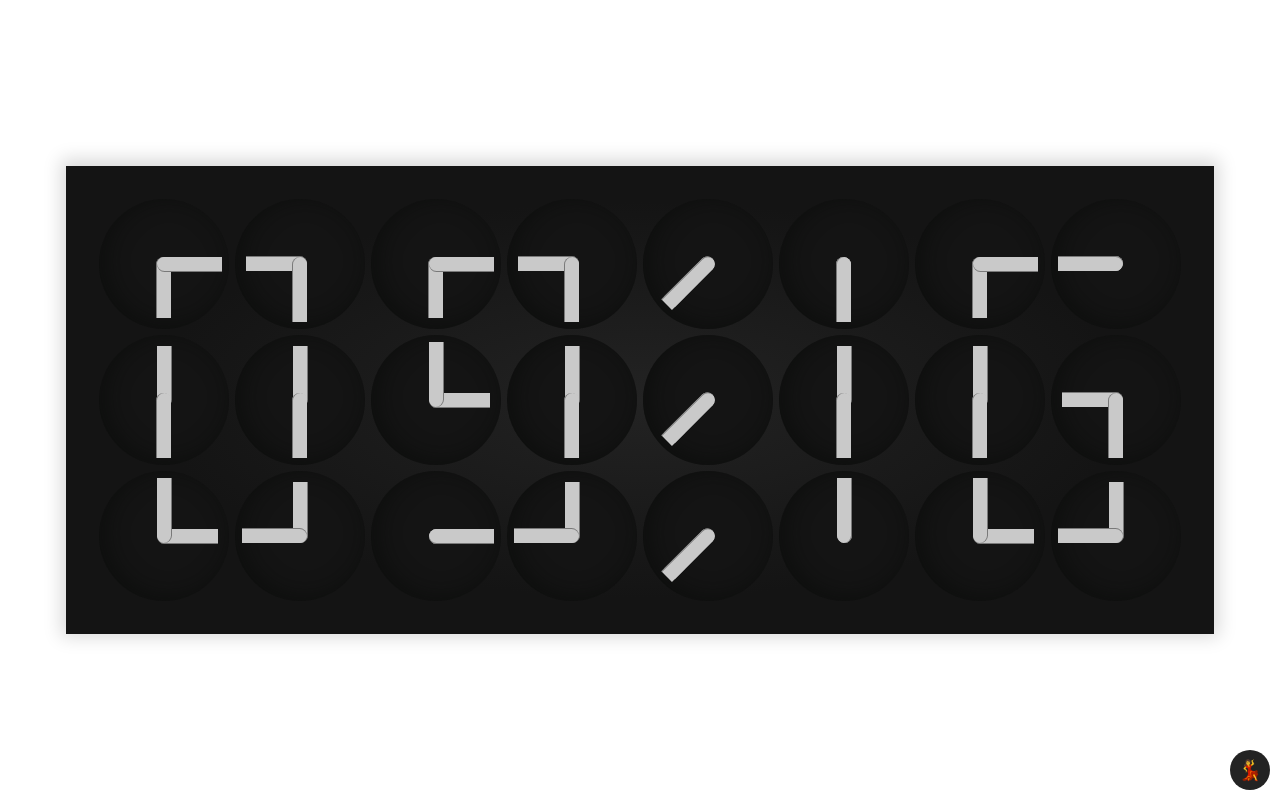
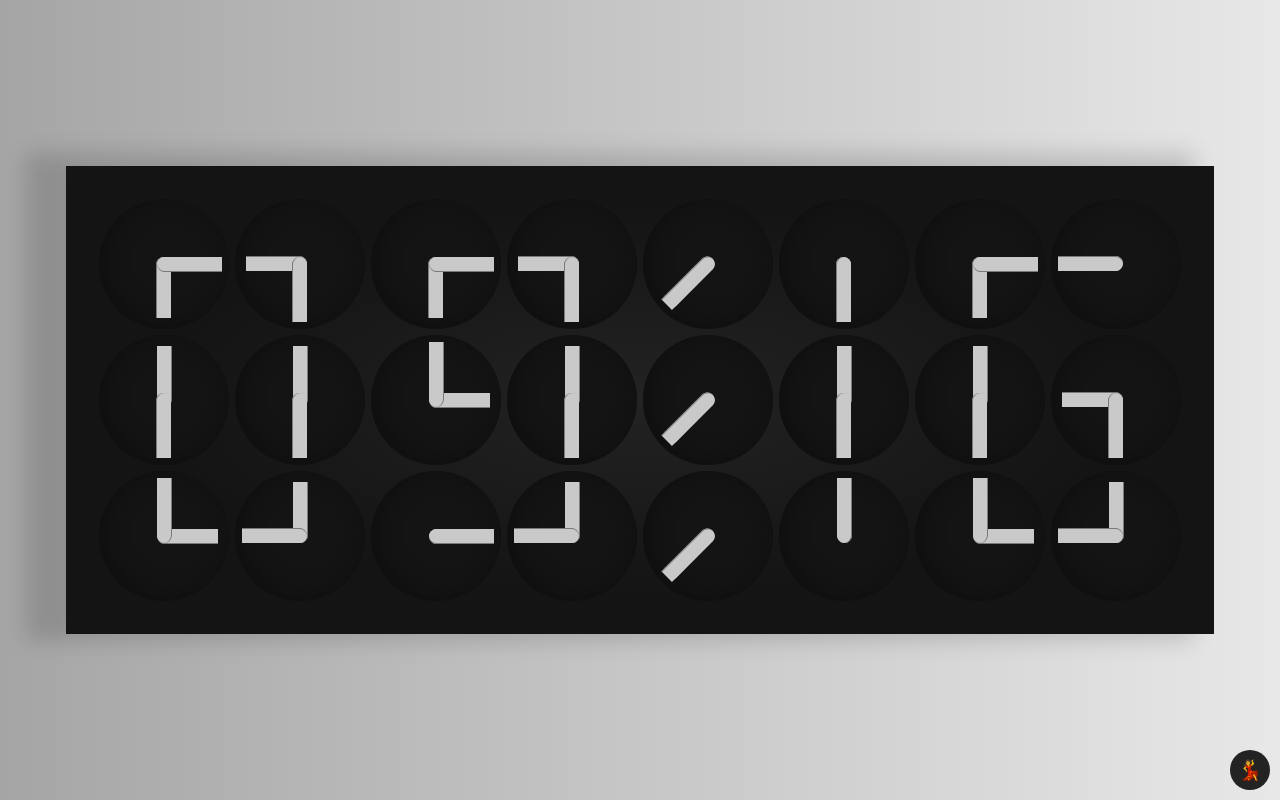
Before and after one commit to ArnaudSpanneut/ClockClock24, a React (Create React App) app: page / in a window 1280 px wide. Built offline with nearby package versions, Linux system fonts and the light colour scheme.

Commit message:
style: more natural light effect

```diff
--- a/src/components/ClockClock24/clockClock24.css
+++ b/src/components/ClockClock24/clockClock24.css
@@ -23,7 +23,7 @@
     #232323 0%,
     var(--clock-backgound-color) 60%
   );
-  box-shadow: 0px -2px 17px 5px rgba(0, 0, 0, 0.15);
+  box-shadow: -30px -3px 21px 10px rgba(0, 0, 0, 0.15);
 }
 .clockclock24_number {
   flex: 1;
--- a/src/index.css
+++ b/src/index.css
@@ -1,13 +1,13 @@
 :root {
   --clock-backgound-color: #141414;
-  --needle_background_color: #C9C9C9;
+  --needle_background_color: #c9c9c9;
   --clock-padding: 30px;
   --clock-phone-padding: 10px;
   --clock-small-padding: 3px;
 }
 
 html {
-  background-color: #fff;
+  background: linear-gradient(45deg, #a5a5a5, #e8e8e8);
 }
 .clockclock24 {
   position: absolute;
```
